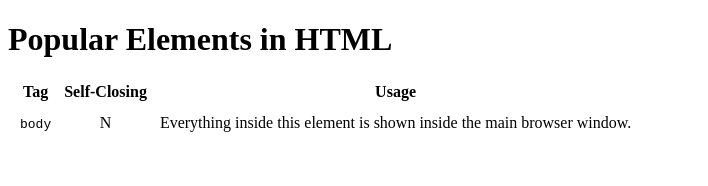
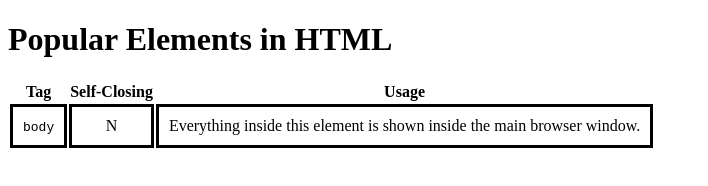
Before and after one commit to Parth-Patel-21/Parth-Patel-21.github.io, a plain HTML site: page html_cheatsheet.html in a window 1280 px wide. Shown: the whole page, without its empty margins (0-708 px from the left). Drawn offline with Linux system fonts and the light colour scheme.

Commit message:
Update html_cheatsheet.css

```diff
--- a/html_cheatsheet.css
+++ b/html_cheatsheet.css
@@ -1,5 +1,5 @@
 table td {
-    border: black 3px;
+    border: 3px solid black;
     text-align: center;
     padding: 10px;
 }
```
